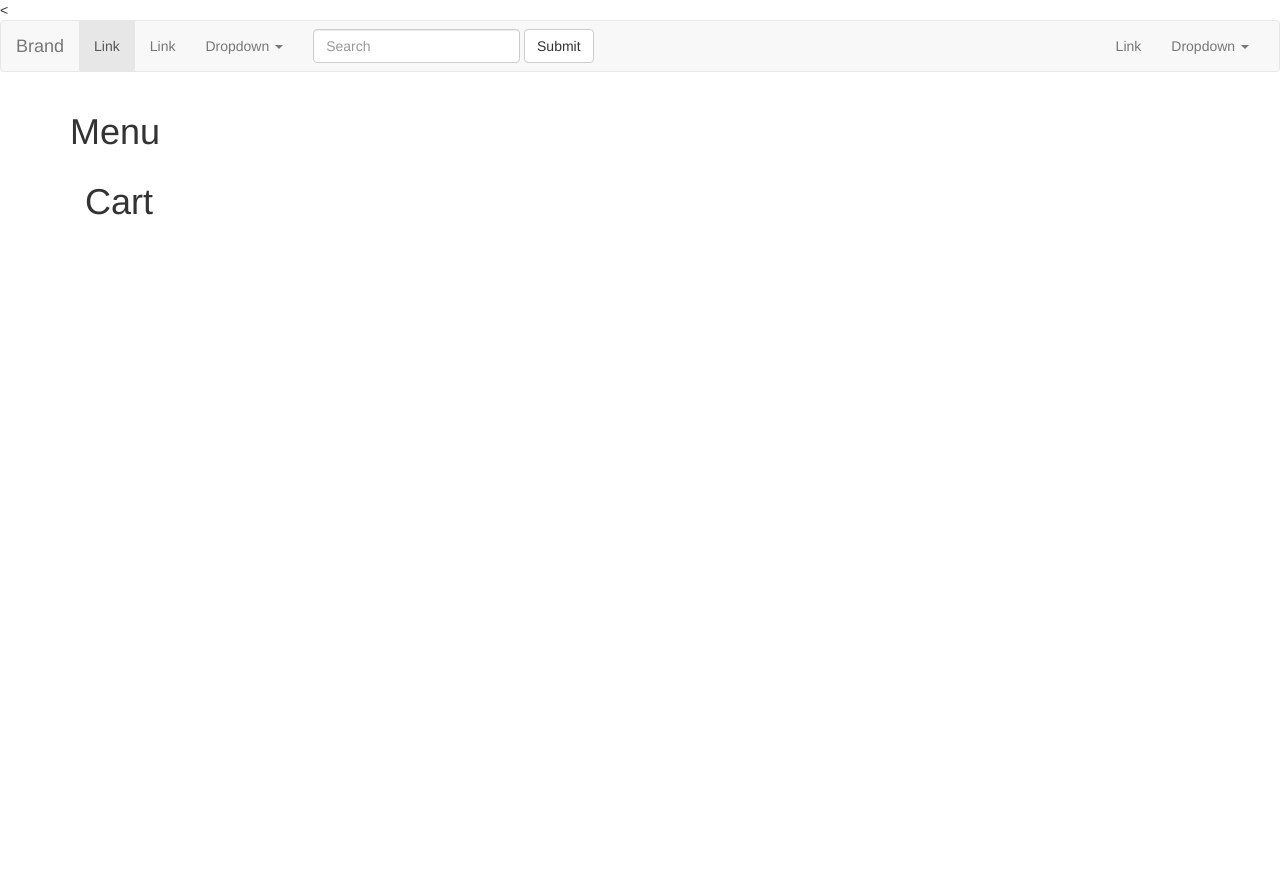
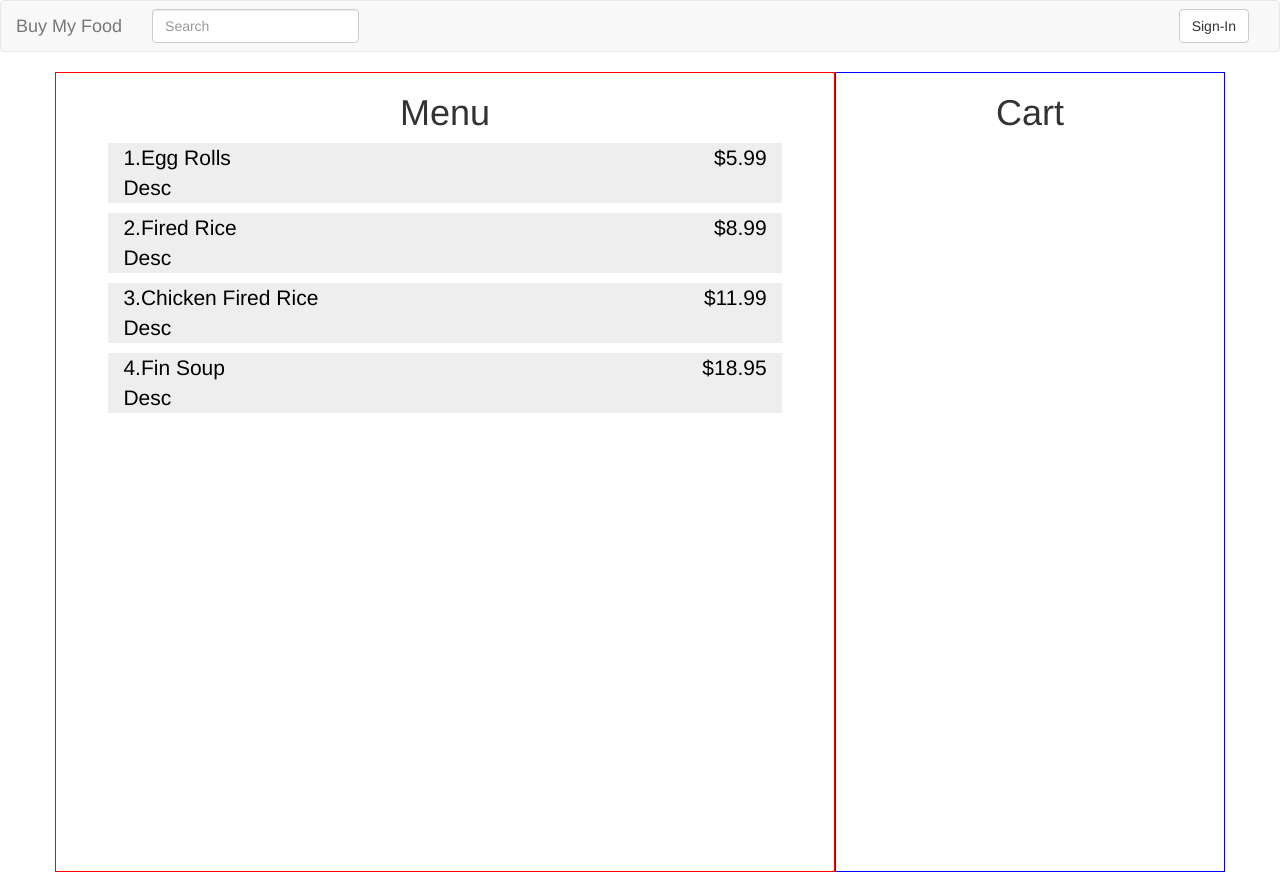
Before and after one commit to artcyw/jquery-shopping-cart, a plain HTML site: page jquery-shopping-cart.html in a window 1280 px wide. Before the commit the page ends 800 px from the top, so only its background shows below. Drawn offline with nearby package versions, Linux system fonts and the light colour scheme.

Commit message:
add layout and items

```diff
--- a/jquery-shopping-cart.html
+++ b/jquery-shopping-cart.html
@@ -1,12 +1,13 @@
-<<!DOCTYPE html>
+<!DOCTYPE html>
 <html>
 <head>
   <title>Jquery Shopping Cart</title>
   <!-- Latest compiled and minified JavaScript -->
+    <script src="https://ajax.googleapis.com/ajax/libs/jquery/1.12.4/jquery.min.js"></script>
   <script src="https://maxcdn.bootstrapcdn.com/bootstrap/3.3.7/js/bootstrap.min.js" integrity="sha384-Tc5IQib027qvyjSMfHjOMaLkfuWVxZxUPnCJA7l2mCWNIpG9mGCD8wGNIcPD7Txa" crossorigin="anonymous"></script>
   <!-- Latest compiled and minified CSS -->
 <link rel="stylesheet" href="https://maxcdn.bootstrapcdn.com/bootstrap/3.3.7/css/bootstrap.min.css" integrity="sha384-BVYiiSIFeK1dGmJRAkycuHAHRg32OmUcww7on3RYdg4Va+PmSTsz/K68vbdEjh4u" crossorigin="anonymous">
-<script src="https://code.jquery.com/jquery-2.2.4.min.js" integrity="sha256-BbhdlvQf/xTY9gja0Dq3HiwQF8LaCRTXxZKRutelT44=" crossorigin="anonymous"></script>
+<link rel="stylesheet" href="style.css" />
 </head>
 <body>
 
@@ -20,46 +21,22 @@
         <span class="icon-bar"></span>
         <span class="icon-bar"></span>
       </button>
-      <a class="navbar-brand" href="#">Brand</a>
+      <a class="navbar-brand" href="#">Buy My Food</a>
     </div>
 
     <!-- Collect the nav links, forms, and other content for toggling -->
     <div class="collapse navbar-collapse" id="bs-example-navbar-collapse-1">
-      <ul class="nav navbar-nav">
-        <li class="active"><a href="#">Link <span class="sr-only">(current)</span></a></li>
-        <li><a href="#">Link</a></li>
-        <li class="dropdown">
-          <a href="#" class="dropdown-toggle" data-toggle="dropdown" role="button" aria-haspopup="true" aria-expanded="false">Dropdown <span class="caret"></span></a>
-          <ul class="dropdown-menu">
-            <li><a href="#">Action</a></li>
-            <li><a href="#">Another action</a></li>
-            <li><a href="#">Something else here</a></li>
-            <li role="separator" class="divider"></li>
-            <li><a href="#">Separated link</a></li>
-            <li role="separator" class="divider"></li>
-            <li><a href="#">One more separated link</a></li>
-          </ul>
-        </li>
-      </ul>
+
       <form class="navbar-form navbar-left">
         <div class="form-group">
           <input type="text" class="form-control" placeholder="Search">
         </div>
-        <button type="submit" class="btn btn-default">Submit</button>
+
       </form>
-      <ul class="nav navbar-nav navbar-right">
-        <li><a href="#">Link</a></li>
-        <li class="dropdown">
-          <a href="#" class="dropdown-toggle" data-toggle="dropdown" role="button" aria-haspopup="true" aria-expanded="false">Dropdown <span class="caret"></span></a>
-          <ul class="dropdown-menu">
-            <li><a href="#">Action</a></li>
-            <li><a href="#">Another action</a></li>
-            <li><a href="#">Something else here</a></li>
-            <li role="separator" class="divider"></li>
-            <li><a href="#">Separated link</a></li>
-          </ul>
-        </li>
-      </ul>
+      <form class="navbar-form navbar-right">
+
+        <button type="submit" class="btn btn-default">Sign-In</button>
+      </form>
     </div><!-- /.navbar-collapse -->
   </div><!-- /.container-fluid -->
 </nav>
@@ -70,12 +47,37 @@
   <div class="row">
     <div id="menu" class="col-md-8">
       <h1>Menu</h1>
+      <div id="item-wrapper">
+
+      </div>
+      <!-- <div class="row item">
+        <div class="col-md-6">
+            <div>1. Egg Rolls</div>
+            <div>desc</div>
+        </div>
+        <div class="col-md-6 text-r">
+            $5.99
+        </div>
+
+      </div>
+      <div class="row item">
+        <div class="col-md-6">
+            <div>2. Fired Rice</div>
+            <div>desc</div>
+        </div>
+        <div class="col-md-6 text-r">
+            $11.99
+        </div>
+
+      </div> -->
+    </div>
+    <div id="cart" class="col-md-4">
+      <h1>Cart</h1>
     </div>
   </div>
-  <div id="cart" class="col-md-4">
-    <h1>Cart</h1>
-  </div>
+
 </div>
 
+  <script src="jquery-shopping-cart.js"></script>
 </body>
 </html>
--- a/jquery-shopping-cart.js
+++ b/jquery-shopping-cart.js
@@ -1,3 +1,4 @@
+$(document).ready(function(){
 
   var items =
       [{
@@ -25,3 +26,20 @@ var items =
         "description": "desc"
       }
       ];
+
+
+  var showData = function(items){
+    var itemEL = "";
+
+    var row_item = '<a href="#"> <div class="row item"><div class="col-md-6"><div>';
+    var end_row_item = '</div><div>';
+    var price_item = '</div></div><div class="col-md-6 text-r">'
+    for(let item of items){
+      itemEL += row_item + item["id"] + "." + item["name"] + " " + end_row_item + " " + item["description"] + " " + price_item + "$" + item["price"] + " </div></div></a>";
+    }
+    $("#item-wrapper").html(itemEL);
+    console.log(itemEL);
+  };
+  showData(items);
+
+});
--- a/style.css
+++ b/style.css
@@ -0,0 +1,35 @@
+#menu{
+  border:1px solid red;
+  height:100vh;
+  font-size:150%;
+}
+#cart{
+  border:1px solid blue;
+  height:100vh;
+}
+
+h1{
+  text-align: center;
+}
+/*
+*{
+  border:1px solid green;
+}*/
+
+.text-r{
+  text-align: right;
+}
+
+.item{
+  background:#eee;
+  width:90%;
+  margin:10px auto;
+  text-transform: capitalize;
+
+}
+a{
+  color:black;
+}
+a:hover{
+  color:blue;
+}
```
Lines whose indentation alone changed are shown as unchanged.
